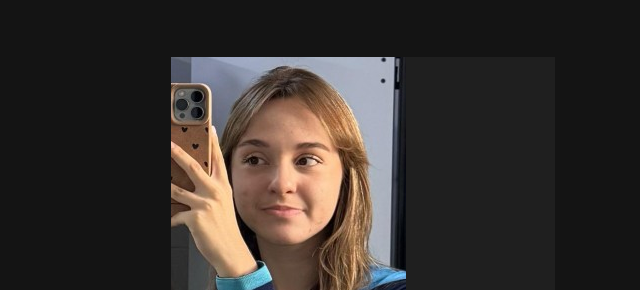
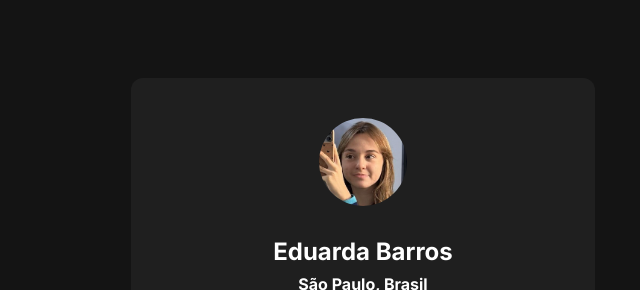
Before and after one commit to adudwbarros/link-tree, a plain HTML site: page index.html in a window 1280 px wide. Shown: the part 134-424 px from the top of the page, without its empty margins (277-917 px from the left). Drawn offline with Linux system fonts and the light colour scheme.

Commit message:
continuação da estilização do site

```diff
--- a/style.css
+++ b/style.css
@@ -5,6 +5,13 @@
     padding: 0;
     box-sixing: border-box;
     font-family: "Inter", sans-serif;
+}
+
+:root {
+    --black: #141414;
+    --dark-gray: #1F1F1F;
+    --white: #FFF;
+
 }
 
 body {
@@ -20,6 +27,22 @@ div {
     background-color: #1F1F1F;
     color: white;
     width: 384px;
+    text-align: center;
+    border-radius: 12px;
+    padding: 40px;
+}
+
+img {
+    width: 88px;
+    border-radius: 50%;
+    margin-bottom: 24px;
+}
+
+h1 {
+    font-size: 24px;
+    font-weight: 688;
+    line-height: 150%;
+    margin-bottom: 4px;
 }
 
 ul, li {
```
